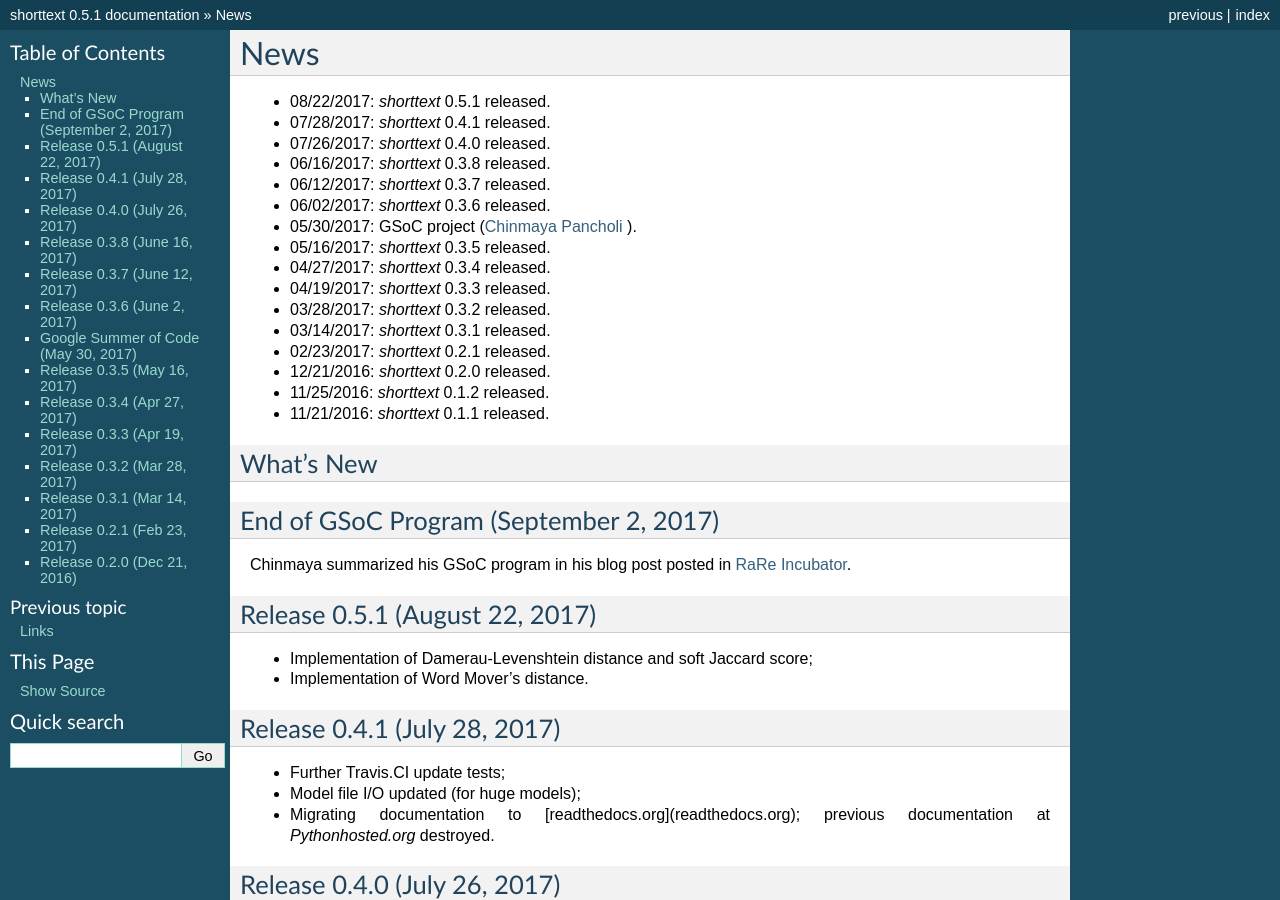
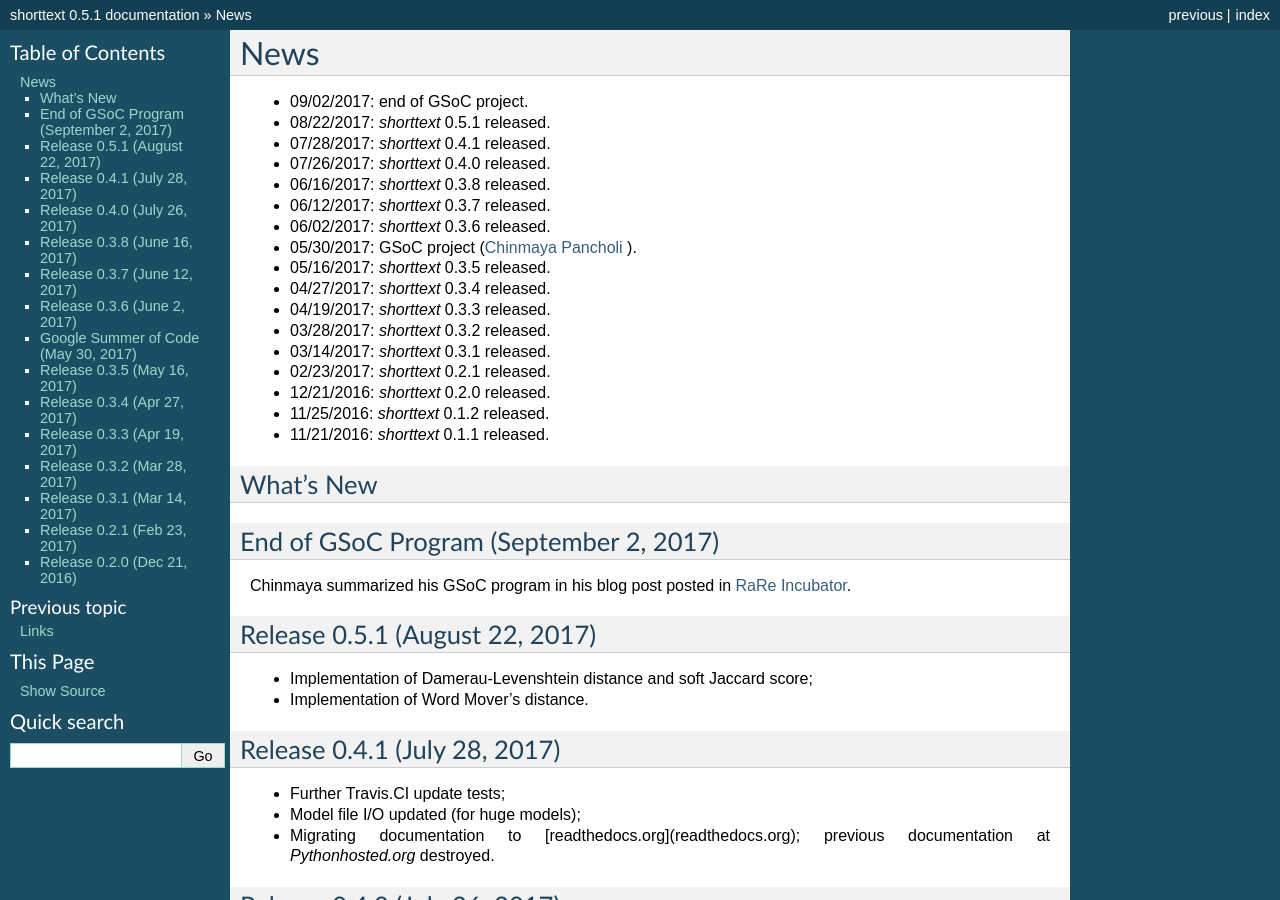
Before and after one commit to stephenhky/PyShortTextCategorization, a Sphinx documentation site: the page built from docs/news.rst, in a window 1280 px wide and 900 px high. Built offline with Sphinx 7.4.7, drawn with Linux system fonts in a browser that asks for light colours.

Commit message:
news update

```diff
--- a/docs/news.rst
+++ b/docs/news.rst
@@ -1,6 +1,7 @@
 News
 ====
 
+* 09/02/2017: end of GSoC project.
 * 08/22/2017: `shorttext` 0.5.1 released.
 * 07/28/2017: `shorttext` 0.4.1 released.
 * 07/26/2017: `shorttext` 0.4.0 released.
```
